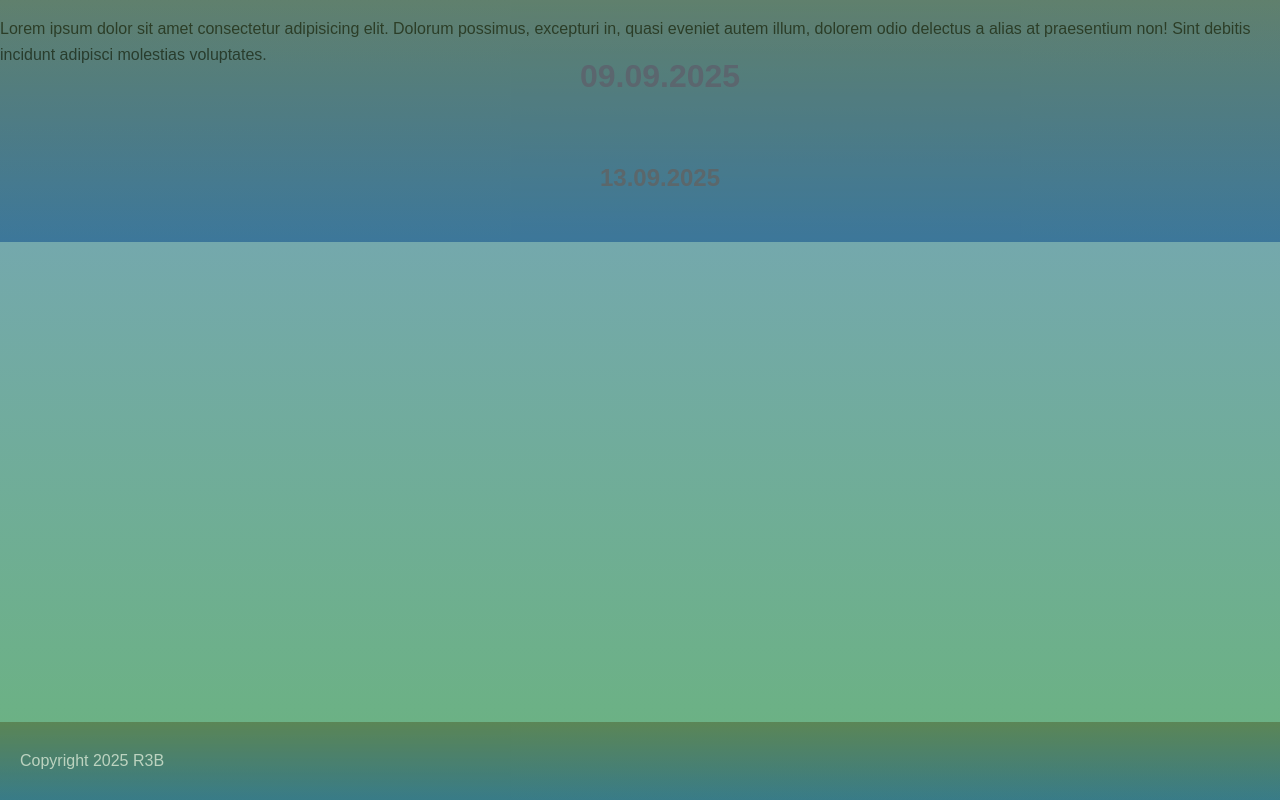
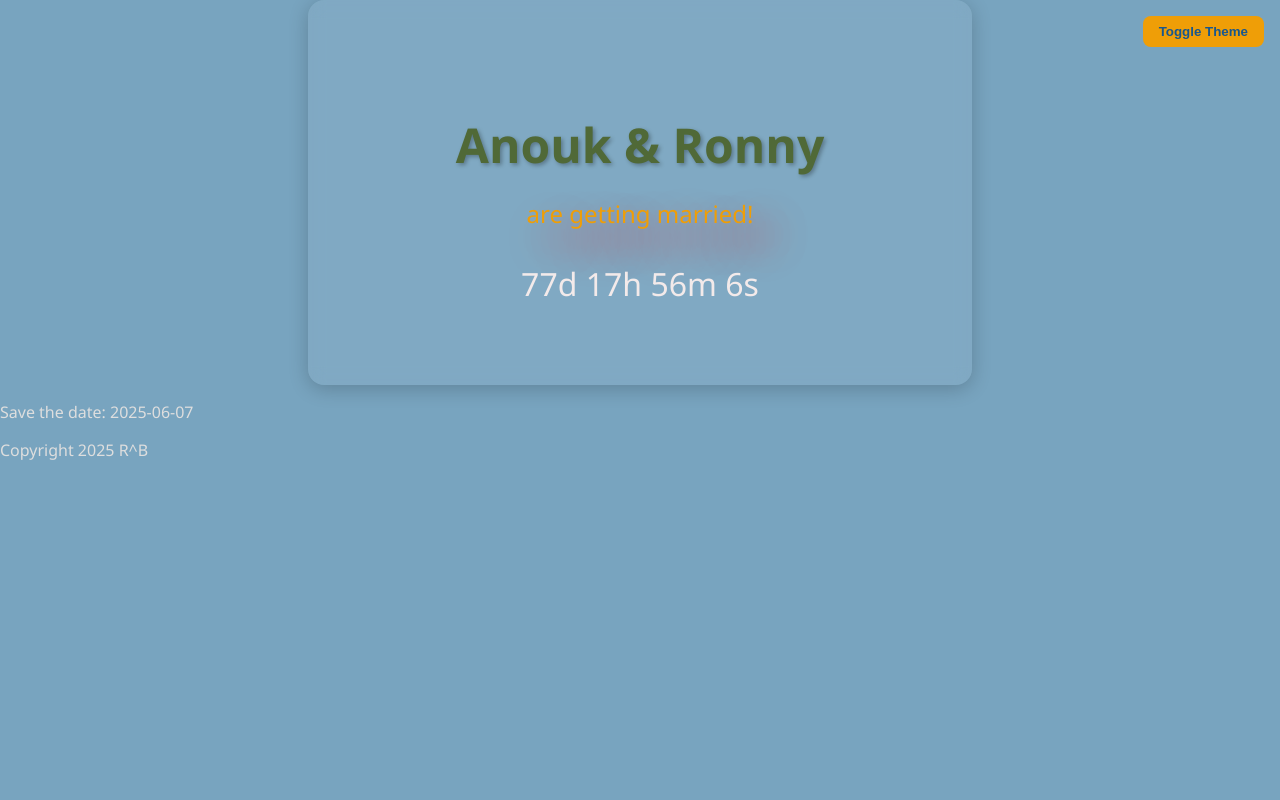
Before and after one commit to R06NV4LDR/99, a plain HTML site: page index.html in a window 1280 px wide. Shown: the top 800 px of the page. Drawn offline with Linux system fonts and the light colour scheme.

Commit message:
dev version funny

```diff
--- a/index.html
+++ b/index.html
@@ -1,35 +1,45 @@
 <!DOCTYPE html>
-<html lang="de">
-
+<html lang="en" data-theme="light">
 <head>
-    <meta charset="UTF-8">
-    <meta name="viewport" content="width=device-width, initial-scale=1.0">
-    <title>09.09.2025</title>
-    <link rel="stylesheet" href="style.css">
-    <link rel="icon" href="/images/favicon.ico" type="image/x-icon">
-<!--<script src="script.js" defer></script>-->
+  <meta charset="UTF-8" />
+  <meta name="viewport" content="width=device-width, initial-scale=1.0"/>
+  <title>Anouk & Ronny | bruhin.me </title>
+  <link rel="stylesheet" href="style.css" />
+    <link rel="icon" href="/images/favicon.ico" type="image/x-icon" />
 </head>
 <body>
-    <header class="header">
-
-        <h1>09.09.2025</h1>
-        <h2>13.09.2025</h2>
-    </header>
-    <div class="background-grid">
+<header>
 
 
-    </div>
-    <article>
+</header>
 
-        <p>Lorem ipsum dolor sit amet consectetur adipisicing elit. Dolorum possimus, excepturi in, quasi eveniet autem illum, dolorem odio delectus a alias at praesentium non! Sint debitis incidunt adipisci molestias voluptates.</p>
-<img src="" alt="">
-    </article>
+  <button class="toggle-theme" onclick="toggleTheme()">Toggle Theme</button>
+
+  <div class="container">
+    <h1>Anouk & Ronny</h1>
+    <h2>are getting married!</h2>
+    <div id="countdown"></div>
+  </div>
+
 </body>
-<script>
+  <script src="script.js"></script>
 
-</script>
+<style>
+  #handwritten {
+    stroke-dasharray: 1000;      /* large number covering full path length */
+    stroke-dashoffset: 1000;     /* initially hides the path */
+    animation: draw 4s ease forwards;
+  }
+  @keyframes draw {
+    to { stroke-dashoffset: 0; } /* reveal path */
+  }
+</style>
+
 <footer>
+  <div class="footer-content">
+    <!-- <p>We are so excited to celebrate our special day with you!</p> -->
+    <p>Save the date: 2025-06-07</p>
 
-   <p>Copyright 2025 R3B</p>
+   <p>Copyright 2025 R^B</p>
 </footer>
 </html>
--- a/script.js
+++ b/script.js
@@ -0,0 +1,57 @@
+// Floating rockets animation ®
+function createRocket() {
+  const rocket = document.createElement('div');
+  rocket.classList.add('rocket');
+  rocket.style.left = Math.random() * 100 + "vw";
+  rocket.textContent = '🚀';
+  document.body.appendChild(rocket);
+
+  setTimeout(() => rocket.remove(), 10000);
+}
+setInterval(createRocket, 300);
+
+// Countdown logic
+const partyDate = new Date("2025-09-06T13:00:00").getTime();
+
+const weddingDate = new Date("2025-09-09T11:00:00").getTime();
+const countdown = document.getElementById("countdown");
+
+setInterval(() => {
+  const now = new Date().getTime();
+  const distance = partyDate - now;
+
+  if (distance < 0) {
+    countdown.innerHTML = "🎉 The party has started! 🎉";
+    return;
+  }
+
+  const days = Math.floor(distance / (1000 * 60 * 60 * 24));
+  const hours = Math.floor((distance / (1000 * 60 * 60)) % 24);
+  const minutes = Math.floor((distance / (1000 * 60)) % 60);
+  const seconds = Math.floor((distance / 1000) % 60);
+
+  countdown.innerHTML = `${days}d ${hours}h ${minutes}m ${seconds}s until the party!`;
+}, 1000);
+
+setInterval(() => {
+  const now = new Date().getTime();
+  const distance = weddingDate - now;
+
+  if (distance < 0) {
+    countdown.innerHTML = "🎉 We're married! 🎉";
+    return;
+  }
+
+  const days = Math.floor(distance / (1000 * 60 * 60 * 24));
+  const hours = Math.floor((distance / (1000 * 60 * 60)) % 24);
+  const minutes = Math.floor((distance / (1000 * 60)) % 60);
+  const seconds = Math.floor((distance / 1000) % 60);
+
+  countdown.innerHTML = `${days}d ${hours}h ${minutes}m ${seconds}s`;
+}, 1000);
+
+// Theme toggle
+function toggleTheme() {
+  const html = document.documentElement;
+  html.dataset.theme = html.dataset.theme === "dark" ? "light" : "dark";
+}
--- a/style.css
+++ b/style.css
@@ -1,18 +1,15 @@
-
-
 :root {
-/** LIGHT THEME */
   --background: #78a4bf;
   --on-background: #6ab37d;
   --primary: #506937;
   --on-primary: #18578e;
   --accent: #ef9e07;
---font: #4a3c3c;
+  --font: #dedede;
+  --font2: #4a3c3c;
   --light: #f3eaea;
 }
 
 [data-theme="dark"] {
-    /** DARK THEME */
   --background: #061425;
   --on-background: #f3eaea;
   --primary: #7cfc00;
@@ -21,64 +18,91 @@
   --font: #f3eaea;
 }
 
-
-body, html {
-    font-family: Arial, sans-serif;
-    line-height: 1.6;
+body {
   margin: 0;
-    padding: 0;
-    background: linear-gradient(var(--background), var(--on-background));
-    height: 100%;
+  font-family: 'Segoe UI', sans-serif;
+  background-color: var(--background);
+  color: var(--font);
+  overflow: hidden;
 }
 
-header {
-    background: linear-gradient(var(--primary),var(--on-primary));
-    color: var(--light);
-    padding: 10px 20px;
-    text-align: justify;
-
-    top: 0;
-    position: fixed;
-    width: 100%;
-    opacity: 0.6
-}
-.background-grid {
-    position: fixed;
-    top: 0;
-    left: 0;
-    width: 100%;
-    height: 100%;
-    background-image: url("/IMG_2616.jpg");
-    background-size: cover;
-    opacity: 0.2;
-    z-index: 0;
+.container {
+  text-align: center;
+  padding: 10vh 2rem;
+  backdrop-filter: blur(8px);
+  background-color: rgba(255, 255, 255, 0.064);
+  border-radius: 16px;
+  margin: auto;
+  max-width: 600px;
+  animation: fadeIn 2s ease-in-out;
+  box-shadow: 0 4px 20px rgba(0, 0, 0, 0.2);
+  background-size: 100%;
+  background-position: center;
 }
 
 h1 {
-    color: var(--font);
-    text-align: center;
-    padding: 20px 0;
+  font-size: 3rem;
+  color: var(--primary);
+  margin-bottom: 1rem;
+  text-shadow: 2px 2px 4px rgba(0, 0, 0, 0.3);
 }
 
 h2 {
-    color: var(--font);
-    text-align: center;
-    padding: 15px 0;
+  color: var(--accent);
+  text-shadow: 20px 20px 40px rgb(255, 0, 0);
+  font-weight: 500;
 }
 
-h3 {
-    color: var(--font);
-    text-align: center;
-    padding: 10px 0;
+#countdown {
+  font-size: 2rem;
+  color: var(--light);
+  margin-top: 2rem;
 }
 
-footer {
-    background: linear-gradient(var(--primary),var(--on-primary));
-    color: var(--light);
-    padding: 10px 20px;
-    text-align: justify;
-    bottom: 0;
-    position: fixed;
-    width: 100%;
-    opacity: 0.6;
+.toggle-theme {
+  position: absolute;
+  top: 1rem;
+  right: 1rem;
+  background: var(--accent);
+  color: var(--on-primary);
+  border: none;
+  padding: 0.5rem 1rem;
+  font-weight: bold;
+  cursor: pointer;
+  border-radius: 8px;
 }
+
+.rocket {
+  position: absolute;
+  font-size: 2rem;
+  color: var(--accent);
+animation: float 10s linear forwards;
+  user-select: none;
+}
+
+@keyframes float {
+  from {
+    transform: translateY(100vh) rotate(320deg);
+    opacity: 0.5;
+  }
+  to {
+    transform: translateY(-0vh) rotate(315deg);
+    opacity: 2;
+  }
+}
+
+@keyframes fadeIn {
+  from { opacity: 0; transform: translateY(-20px); }
+  to { opacity: 1; transform: translateY(0); }
+}
+#animated-a path {
+  stroke-dasharray: 200;
+  stroke-dashoffset: 200;
+  animation: draw 2s ease forwards;
+}
+
+@keyframes draw {
+  to {
+    stroke-dashoffset: 0;
+  }
+}
```
Also changed, not shown: images/A.svg (added), 1 other file. Lines whose indentation alone changed are shown as unchanged.
